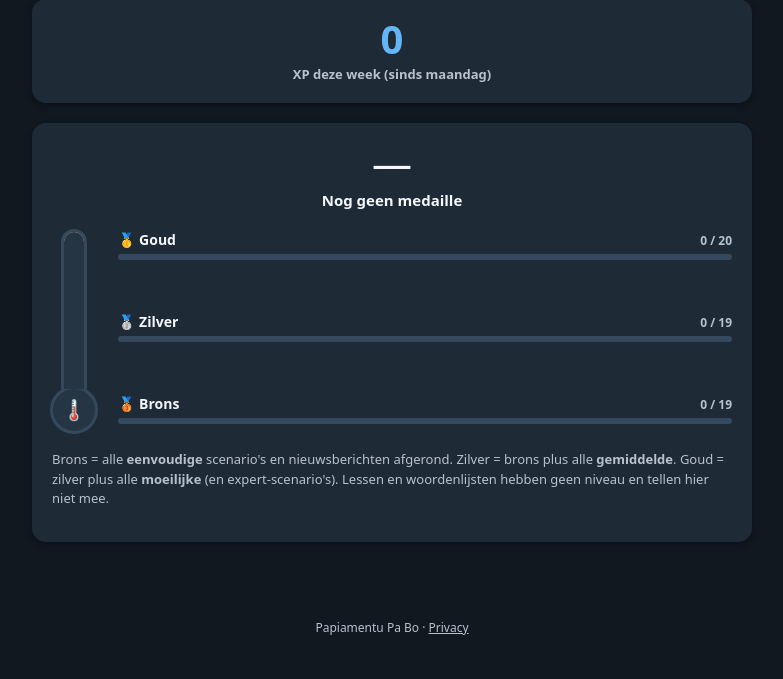
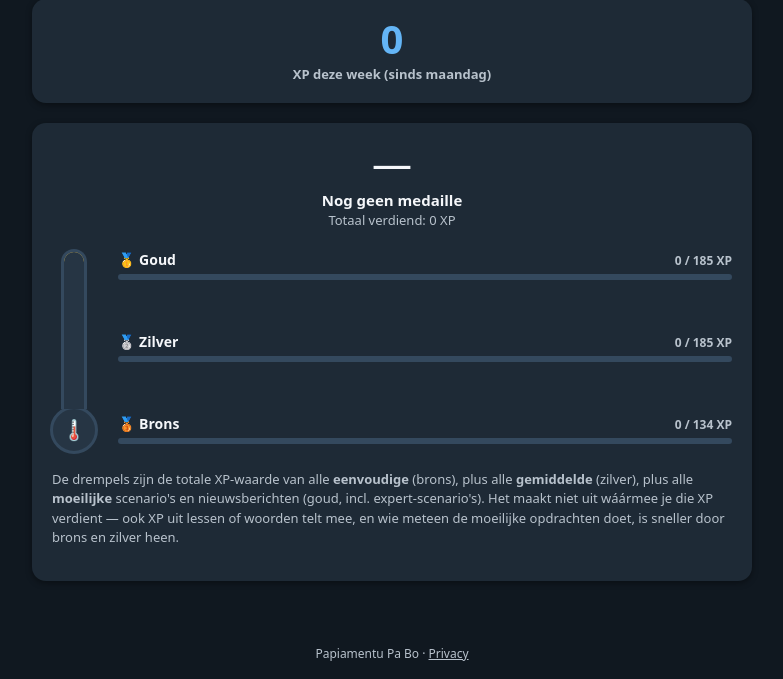
Before and after one commit to eelconagel/PapiamentuPaBo, a Flask app: page /profiel in a window 1280 px wide. Shown: the part 147-826 px from the top of the page, without its empty margins (248-1031 px from the left). Before the commit the page ends 782 px from the top, so only its background shows below. Run offline with Flask 3, Linux system fonts and the light colour scheme.

Commit message:
Medaille-systeem herzien: XP-drempels in plaats van voltooide items
Op verzoek: de medaille is nu gebaseerd op je totale verdiende XP tegenover de XP-waarde
van alle site-content per niveau, niet op welke specifieke items je hebt afgerond. Brons =
de totale XP van alle eenvoudige scenario's + nieuwsberichten, zilver = brons plus alle
gemiddelde, goud = zilver plus alle moeilijke (incl. expert-scenario's). Het maakt dus niet
uit wáármee je die XP verdient: wie meteen de moeilijke opdrachten doet, is sneller door
brons en zilver heen, en XP uit lessen/woorden telt gewoon mee richting de drempels.

- Scenario's en lessen (eindoefening) kennen nu ook XP toe (1 punt per quizvraag, zoals
  nieuws al deed), telkens alleen bij de eerste keer voltooien — revisits en retries na
  een mislukte poging leveren geen dubbele XP op.
- store.js: nieuw lifetime-veld xpEarned (groeit alleen, wordt nooit verlaagd door
  spendXp — zo kost een hint of "toon vertaling" je nooit een al behaalde medaille).
  Store.medailleVoortgang(items) rekent nu met XP-drempels i.p.v. voltooiingsstatus;
  items zijn nu {nivo, punten} (geen ids meer nodig).
- sync.py: xpEarned sanitized/merged zoals xp, en beschermd tegen wegvallen wanneer een
  verouderde tab het veld niet meestuurt (zelfde patroon als scenarios/nieuws).
- /profiel: thermometer en per-niveau balken tonen nu "X / Y XP" i.p.v. "X / Y voltooid";
  tekst op de pagina aangepast om dit uit te leggen.

Co-Authored-By: Claude Sonnet 5 <noreply@anthropic.com>

```diff
--- a/papiamentu/__init__.py
+++ b/papiamentu/__init__.py
@@ -192,11 +192,15 @@ def create_app(test_config=None):
     @app.get("/profiel")
     def profiel():
         # Only scenarios and news articles carry a difficulty level, so the medal system (and
-        # this page) is scoped to those two. No account data is read here: everything is
-        # computed client-side from the browser's own progress in localStorage.
-        items = [{"id": s["id"], "nivo": s["difficulty"]}
+        # this page) is scoped to those two. "punten" is how much XP that item is worth (one
+        # per quiz question), matching how much XP completing it actually earns you — the medal
+        # thresholds are the total XP of a level's content, not which items you've done. No
+        # account data is read here: everything is computed client-side from the browser's own
+        # progress in localStorage.
+        items = [{"nivo": s["difficulty"], "punten": len(content.scenarios[s["id"]].get("quiz", []))}
                  for s in content.scenario_list if s["id"] in content.scenarios]
-        items += [{"id": aid, "nivo": a["nivo"]} for aid, a in content.nieuws.items()]
+        items += [{"nivo": a["nivo"], "punten": sum(len(p["zinnen"]) + 1 for p in a["paragrafen"])}
+                  for a in content.nieuws.values()]
         return render_template("profiel.html", items=items)
 
     def site_url(path=""):
--- a/papiamentu/static/js/store.js
+++ b/papiamentu/static/js/store.js
@@ -7,6 +7,7 @@
     version: 1,
     profile: null,          // { name }
     xp: 0,
+    xpEarned: 0,            // lifetime XP ever earned — never goes down when XP is spent
     woorden: {},            // wordId -> { correct_count, is_mastered }
     lijsten: [1],           // unlocked word list ids
     lessen: {},             // lesId -> [completed step numbers 1..4]
@@ -134,6 +135,7 @@
     addXp(n) {
       return update((s) => {
         s.xp += n;
+        s.xpEarned = (s.xpEarned || 0) + n;
         const week = isoWeekKey(new Date());
         if (!s.weekXp || s.weekXp.week !== week) s.weekXp = { week, xp: 0 };
         s.weekXp.xp += n;
@@ -237,23 +239,28 @@
   // level (lessen and woordenlijsten don't), so those two are what the medals are based on.
   const MEDAL_TIER = { Easy: 'brons', Intermediate: 'zilver', Hard: 'goud', 'Native Speaker': 'goud' };
 
-  // items: [{ id, nivo }] for every scenario and news article that exists on the site.
-  // A medal requires every item in its tier, plus every tier below it, to be done.
+  // items: [{ nivo, punten }] — the XP value of every scenario and news article on the site
+  // (their difficulty and how many questions they're worth). A medal's threshold is the total
+  // XP of everything at that level or below, so it doesn't matter WHICH content earned your XP:
+  // doing the hard scenarios first still counts toward brons and zilver, just like it would
+  // toward goud — it's the total, not which specific items you've finished.
   Store.medailleVoortgang = function (items) {
     const s = load();
-    const doneIds = new Set([...Object.keys(s.scenarios), ...Object.keys(s.nieuws)]);
-    const tiers = { brons: { done: 0, total: 0 }, zilver: { done: 0, total: 0 }, goud: { done: 0, total: 0 } };
+    const tiers = { brons: 0, zilver: 0, goud: 0 };
     items.forEach((it) => {
       const tier = MEDAL_TIER[it.nivo];
-      if (!tier) return;
-      tiers[tier].total++;
-      if (doneIds.has(it.id)) tiers[tier].done++;
+      if (tier) tiers[tier] += it.punten;
     });
-    const compleet = (t) => tiers[t].total > 0 && tiers[t].done === tiers[t].total;
-    const brons = compleet('brons');
-    const zilver = brons && compleet('zilver');
-    const goud = zilver && compleet('goud');
-    return { tiers, medaille: goud ? 'goud' : zilver ? 'zilver' : brons ? 'brons' : null };
+    const thresholds = {
+      brons: tiers.brons,
+      zilver: tiers.brons + tiers.zilver,
+      goud: tiers.brons + tiers.zilver + tiers.goud,
+    };
+    const xp = s.xpEarned || 0;
+    const medaille = xp >= thresholds.goud && thresholds.goud > 0 ? 'goud'
+      : xp >= thresholds.zilver && thresholds.zilver > 0 ? 'zilver'
+      : xp >= thresholds.brons && thresholds.brons > 0 ? 'brons' : null;
+    return { tiers, thresholds, xp, medaille };
   };
 
   Store.toast = function (msg, ms) {
--- a/papiamentu/templates/les.html
+++ b/papiamentu/templates/les.html
@@ -119,6 +119,9 @@
   const listUrl = {{ url_for('lessen') | tojson }};
 
   const done = () => Store.get().lessen[LES_ID] || [];
+  // Read once at load: XP for the eindoefening is only earned the first time it's passed,
+  // so retaking it later (or retrying after a fail, all within this same page) never re-earns it.
+  let earnedQuizXp = done().includes(4);
   const prevDone = (Store.get().lessen[LES_ID - 1] || []).length >= 4;
   if (LES_ID > 1 && !prevDone) {
     document.getElementById('locked').hidden = false;
@@ -155,9 +158,10 @@
           failText: (need, total) => `Helaas, je hebt ${need} van de ${total} vragen nodig. Probeer opnieuw!`,
           passLabel: 'Les voltooien',
           onPass: (score, total) => {
+            if (!earnedQuizXp && score) { Store.addXp(score); earnedQuizXp = true; }
             Store.completeLesStap(LES_ID, 4);
             renderTabs();
-            Store.toast(`Les voltooid! ${score}/${total} punten.`);
+            Store.toast(`Les voltooid! ${score}/${total} punten.` + (score ? ` +${score} XP` : ''));
             setTimeout(() => { window.location.href = listUrl; }, 1400);
           },
         });
--- a/papiamentu/templates/profiel.html
+++ b/papiamentu/templates/profiel.html
@@ -1,6 +1,6 @@
 {% extends "base.html" %}
 {% block title %}Profiel · Papiamentu Pa Bo{% endblock %}
-{% block description %}Je XP van deze week en je medaille: brons, zilver of goud, op basis van de scenario's en nieuwsberichten die je hebt afgerond.{% endblock %}
+{% block description %}Je XP van deze week en je medaille: brons, zilver of goud, op basis van hoeveel XP je in totaal hebt verdiend.{% endblock %}
 {% block content %}
 <h1 class="title left">Profiel</h1>
 <p class="muted small" style="margin-top:-8px">
@@ -16,6 +16,7 @@
   <div class="medal-current">
     <div class="medal-current-icon" id="medal-icon">—</div>
     <div class="medal-current-label" id="medal-label">Nog geen medaille</div>
+    <div class="muted small">Totaal verdiend: <span id="total-xp">0</span> XP</div>
   </div>
 
   <div class="thermo-row">
@@ -27,24 +28,26 @@
     </div>
     <div class="medal-list">
       <div class="medal-row" id="row-goud">
-        <div class="medal-row-head"><span>🥇 Goud</span><span class="medal-row-count" id="count-goud">0 / 0</span></div>
+        <div class="medal-row-head"><span>🥇 Goud</span><span class="medal-row-count" id="count-goud">0 / 0 XP</span></div>
         <div class="progress-bar"><div class="progress-fill" id="bar-goud" style="background:var(--medal-goud)"></div></div>
       </div>
       <div class="medal-row" id="row-zilver">
-        <div class="medal-row-head"><span>🥈 Zilver</span><span class="medal-row-count" id="count-zilver">0 / 0</span></div>
+        <div class="medal-row-head"><span>🥈 Zilver</span><span class="medal-row-count" id="count-zilver">0 / 0 XP</span></div>
         <div class="progress-bar"><div class="progress-fill" id="bar-zilver" style="background:var(--medal-zilver)"></div></div>
       </div>
       <div class="medal-row" id="row-brons">
-        <div class="medal-row-head"><span>🥉 Brons</span><span class="medal-row-count" id="count-brons">0 / 0</span></div>
+        <div class="medal-row-head"><span>🥉 Brons</span><span class="medal-row-count" id="count-brons">0 / 0 XP</span></div>
         <div class="progress-bar"><div class="progress-fill" id="bar-brons" style="background:var(--medal-brons)"></div></div>
       </div>
     </div>
   </div>
 
   <p class="muted small medal-scope-note">
-    Brons = alle <strong>eenvoudige</strong> scenario's en nieuwsberichten afgerond. Zilver = brons plus alle
-    <strong>gemiddelde</strong>. Goud = zilver plus alle <strong>moeilijke</strong> (en expert-scenario's).
-    Lessen en woordenlijsten hebben geen niveau en tellen hier niet mee.
+    De drempels zijn de totale XP-waarde van alle <strong>eenvoudige</strong> (brons),
+    plus alle <strong>gemiddelde</strong> (zilver), plus alle <strong>moeilijke</strong> scenario's en
+    nieuwsberichten (goud, incl. expert-scenario's). Het maakt niet uit wáármee je die XP verdient — ook
+    XP uit lessen of woorden telt mee, en wie meteen de moeilijke opdrachten doet, is sneller door brons
+    en zilver heen.
   </p>
 </div>
 {% endblock %}
@@ -59,29 +62,36 @@
   function render() {
     document.getElementById('week-xp').textContent = Store.currentWeekXp();
 
-    const { tiers, medaille } = Store.medailleVoortgang(ITEMS);
-    const totalAll = tiers.brons.total + tiers.zilver.total + tiers.goud.total;
-    const doneAll = tiers.brons.done + tiers.zilver.done + tiers.goud.done;
-
+    const { tiers, thresholds, xp, medaille } = Store.medailleVoortgang(ITEMS);
+    document.getElementById('total-xp').textContent = xp;
     document.getElementById('medal-icon').textContent = medaille ? MEDAL_ICON[medaille] : '—';
     document.getElementById('medal-label').textContent = medaille
       ? `${MEDAL_NAAM[medaille]} behaald!` : 'Nog geen medaille';
 
+    // Each row shows how much of ITS OWN share of the ladder your total XP has covered so
+    // far: brons is the first tiers.brons XP, zilver the tiers.zilver after that, goud the
+    // rest — it doesn't matter which activity earned that XP.
+    const shares = {
+      brons: Math.min(xp, tiers.brons),
+      zilver: Math.min(Math.max(xp - thresholds.brons, 0), tiers.zilver),
+      goud: Math.min(Math.max(xp - thresholds.zilver, 0), tiers.goud),
+    };
     ['brons', 'zilver', 'goud'].forEach((tier) => {
-      const t = tiers[tier];
-      document.getElementById(`count-${tier}`).textContent = `${t.done} / ${t.total}`;
-      document.getElementById(`bar-${tier}`).style.width = (t.total ? (t.done / t.total) * 100 : 0) + '%';
-      document.getElementById(`row-${tier}`).classList.toggle('done', t.total > 0 && t.done === t.total);
+      document.getElementById(`count-${tier}`).textContent = `${shares[tier]} / ${tiers[tier]} XP`;
+      document.getElementById(`bar-${tier}`).style.width = (tiers[tier] ? (shares[tier] / tiers[tier]) * 100 : 0) + '%';
+      document.getElementById(`row-${tier}`).classList.toggle('done', tiers[tier] > 0 && shares[tier] === tiers[tier]);
     });
 
-    // Thermometer: band heights follow each tier's share of all items, so a fully filled
-    // band really does mean that tier is complete. The cover slides down as progress rises.
+    // Thermometer: band heights follow each tier's share of the total XP ladder, so a fully
+    // filled band really does mean that tier's threshold was passed. The cover slides down as
+    // your total XP rises — from any activity, not only from finishing that tier's content.
+    const totalAll = thresholds.goud;
     const tube = document.getElementById('thermo-tube');
-    const bronsPct = totalAll ? (tiers.brons.total / totalAll) * 100 : 33;
-    const zilverTopPct = totalAll ? bronsPct + (tiers.zilver.total / totalAll) * 100 : 66;
+    const bronsPct = totalAll ? (tiers.brons / totalAll) * 100 : 33;
+    const zilverTopPct = totalAll ? bronsPct + (tiers.zilver / totalAll) * 100 : 66;
     tube.style.setProperty('--brons-pct', bronsPct + '%');
     tube.style.setProperty('--zilver-top-pct', zilverTopPct + '%');
-    const overallPct = totalAll ? (doneAll / totalAll) * 100 : 0;
+    const overallPct = totalAll ? Math.min(100, (xp / totalAll) * 100) : 0;
     document.getElementById('thermo-cover').style.height = (100 - overallPct) + '%';
     document.getElementById('thermo-bulb').textContent = medaille ? MEDAL_ICON[medaille] : '🌡️';
   }
```
Also changed, not shown: papiamentu/sync.py (+6 -2 lines), papiamentu/templates/scenario.html (+5 -2 lines), tests/test_app.py (+19 -5 lines), tests/test_auth.py (+15 -0 lines).
